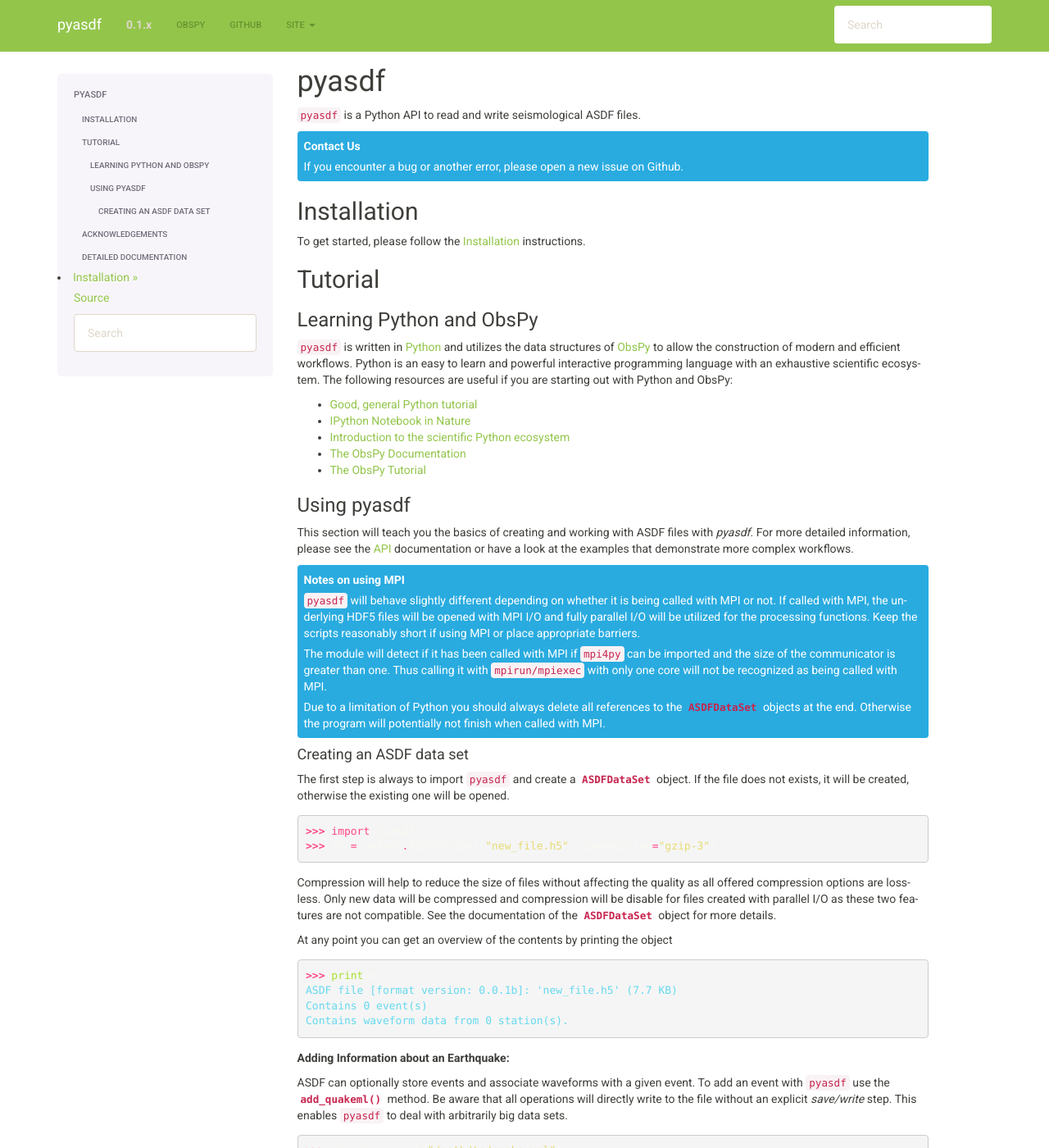
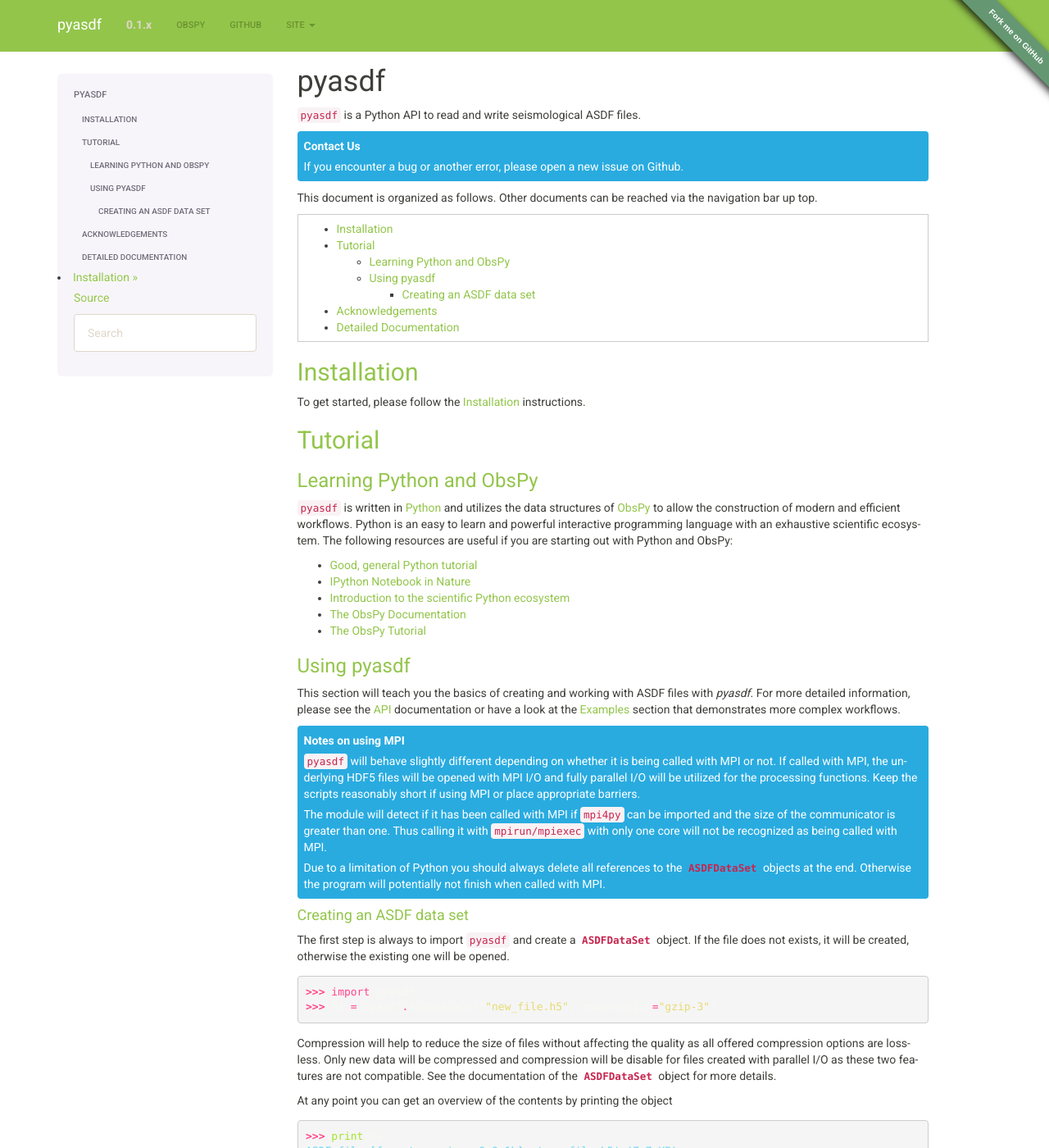
Before and after one commit to SeismicData/pyasdf, a Sphinx documentation site: the page built from doc/index.rst, in a window 1280 px wide and 1400 px high. Shown: the whole window at 82% size. Built offline with Sphinx 7.4.7, drawn with Linux system fonts in a browser that asks for light colours.

Commit message:
Ribbon and more doc changes.

```diff
--- a/doc/_templates/layout.html
+++ b/doc/_templates/layout.html
@@ -3,3 +3,26 @@
 
 {# Custom CSS overrides #}
 {% set bootswatch_css_custom = ['_static/my-styles.css'] %}
+
+
+{# Add fork me on github sign #}
+{% block header %}
+
+<style>
+    #forkongithub a{background:#659872;color:#FFFFFF;text-decoration:none;font-family:arial,sans-serif;text-align:center;font-weight:bold;padding:5px
+    40px;font-size:1rem;line-height:2rem;position:relative;transition:0.5s;}
+    #forkongithub a:hover{background:#FFFFFF;color:#659872;}
+    #forkongithub a::after{bottom:1px;top:auto;}
+    @media screen and (min-width:768px){
+        #forkongithub {position:fixed;display:block;top:0;right:0;width:200px;overflow:hidden;height:200px;z-index:9999;}
+        #forkongithub a{width:200px;position:absolute;top:30px;right:-60px;transform:rotate(45deg);-webkit-transform:rotate(45deg);-ms-transform:rotate(45deg);-moz-transform:rotate(45deg);-o-transform:rotate(45deg);box-shadow:4px 4px 10px rgba(0,0,0,0.8);}}
+
+    .navbar-right {
+        display: none
+    }
+</style>
+
+<span id="forkongithub">
+    <a href="https://github.com/SeismicData/pyasdf">Fork me on GitHub</a>
+</span>
+{% endblock %}
--- a/doc/index.rst
+++ b/doc/index.rst
@@ -8,6 +8,15 @@
 
     If you encounter a bug or another error, please open a new
     `issue <https://github.com/SeismicData/pyasdf/issues>`_ on Github.
+
+
+This document is organized as follows. Other documents can be reached via
+the navigation bar up top.
+
+
+.. contents::
+    :local:
+    :depth: 3
 
 
 Installation
@@ -38,8 +47,8 @@
 
 This section will teach you the basics of creating and working with ASDF
 files with `pyasdf`. For more detailed information, please see the
-:doc:`api` documentation or have a look at the examples that demonstrate more
-complex workflows.
+:doc:`api` documentation or have a look at the :doc:`examples` section that
+demonstrates more complex workflows.
 
 .. admonition:: Notes on using MPI
 
```
